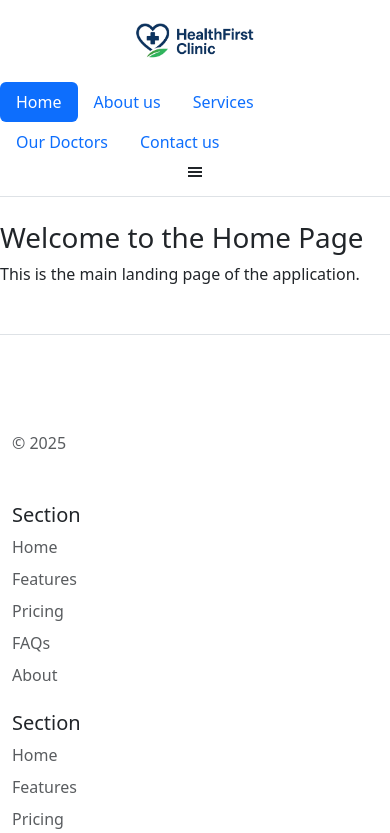
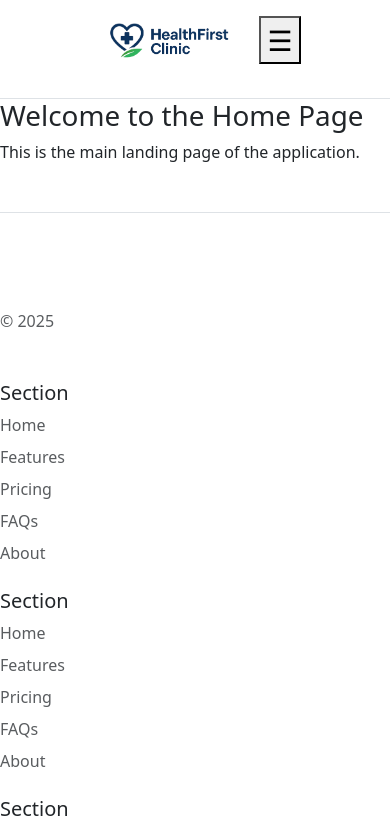
Before and after one commit to tufail-ahmad/HealthFirstClinic, a React (Vite) app: page / in a window 390 px wide. Shown: the top 833 px of the page. Built offline with nearby package versions, Linux system fonts and the light colour scheme.

Commit message:
Responsive Header has completed. Some styling is pending

```diff
--- a/src/components/Footer.jsx
+++ b/src/components/Footer.jsx
@@ -1,7 +1,5 @@
 function Footer() {
   return (
-    <div className="container">
-      {" "}
     <footer className="row row-cols-1 row-cols-sm-2 row-cols-md-5 py-5 my-5 border-top">
       {" "}
       <div className="col mb-3">
@@ -115,8 +113,7 @@ function Footer() {
           </li>{" "}
         </ul>{" "}
       </div>{" "}
-      </footer>{" "}
-    </div>
+    </footer>
   );
 }
 
--- a/src/components/Header.jsx
+++ b/src/components/Header.jsx
@@ -1,12 +1,20 @@
 import { Link } from "react-router-dom";
-import { GiHamburgerMenu } from "react-icons/gi";
 import styles from "./Header.module.css";
 import { useState } from "react";
 
 function Header() {
-  const [open, setOpen] = useState(false);
+  const [menuStatus, setMenuStatus] = useState(false);
+  const handleToggleButton = () => {
+    setMenuStatus(!menuStatus);
+  };
+
+  const closeMenu = () => {
+    setMenuStatus(false);
+  };
+
   return (
-    <header className="d-flex flex-wrap justify-content-center py-3 mb-4 border-bottom px-lg-5">
+    <>
+      <header className="d-flex flex-wrap justify-content-center py-3 border-bottom px-lg-5">
         {" "}
         <Link
           to="/"
@@ -14,42 +22,52 @@ function Header() {
         >
           <img className="logo" src="images/clinicLogo.png" alt="logo" />
         </Link>{" "}
+        <nav
+          className={
+            menuStatus ? `${styles["mobile-menu"]}` : `${styles["menu-web"]}`
+          }
+        >
           <ul className="nav nav-pills">
             {" "}
             <li className="nav-item">
-          <Link to="/" className="nav-link active" aria-current="page">
+              <Link
+                to="/"
+                className="nav-link active"
+                aria-current="page"
+                onClick={closeMenu}
+              >
                 Home
               </Link>
             </li>{" "}
             <li className="nav-item">
-          <Link to="/about-us" className="nav-link">
+              <Link to="/about-us" className="nav-link" onClick={closeMenu}>
                 About us
               </Link>
             </li>{" "}
             <li className="nav-item">
-          <Link to="/services" className="nav-link">
+              <Link to="/services" className="nav-link" onClick={closeMenu}>
                 Services
               </Link>
             </li>{" "}
             <li className="nav-item">
-          <Link to="/our-doctors" className="nav-link">
+              <Link to="/our-doctors" className="nav-link" onClick={closeMenu}>
                 Our Doctors
               </Link>
             </li>{" "}
             <li className="nav-item">
-          <Link to="/contact-us" className="nav-link">
+              <Link to="/contact-us" className="nav-link" onClick={closeMenu}>
                 Contact us
               </Link>
             </li>{" "}
-      </ul>{" "}
-      <button
-        className={`${styles.hamburger} navbar-toggler collapsed`}
-        type="button"
-        onClick={() => setOpen(!open)}
-      >
-        <GiHamburgerMenu />
+          </ul>
+        </nav>{" "}
+        <div className={styles.hamburger}>
+          <button onClick={handleToggleButton}>
+            {menuStatus ? <span>&times;</span> : <span>&#9776;</span>}
           </button>
+        </div>
       </header>
+    </>
   );
 }
 export default Header;
--- a/src/components/Header.module.css
+++ b/src/components/Header.module.css
@@ -1,27 +1,38 @@
-/* Hamburger */
+/* Hamburger hidden by default */
 .hamburger {
   display: none;
   font-size: 28px;
   cursor: pointer;
 }
 
-/* Mobile & tablet*/
-@media (max-width: 768px) {
-  .nav {
-    position: absolute;
-    top: 64px;
-    right: 0;
-    background: #111;
-    width: 200px;
-    flex-direction: column;
-    padding: 20px;
+/* 768px and below */
+@media screen and (max-width: 768px) {
+  .menu-web {
     display: none;
   }
 
-  .navOpen {
+  .mobile-menu {
+    display: block;
+    position: absolute;
+    top: 90px;
+    left: 0;
+    width: 100%;
+    background-color: #f8f9fa;
+    padding: 10px 0;
+    box-shadow: 0 4px 8px rgba(0, 0, 0, 0.1);
+    padding: 10px;
+  }
+
+  .mobile-menu ul {
+    list-style-type: none;
+    padding: 0;
+    margin: 0;
     display: flex;
+    flex-direction: column;
   }
+
   .hamburger {
     display: block;
+    margin-right: 10px;
   }
 }
```
Lines whose indentation alone changed are shown as unchanged.
